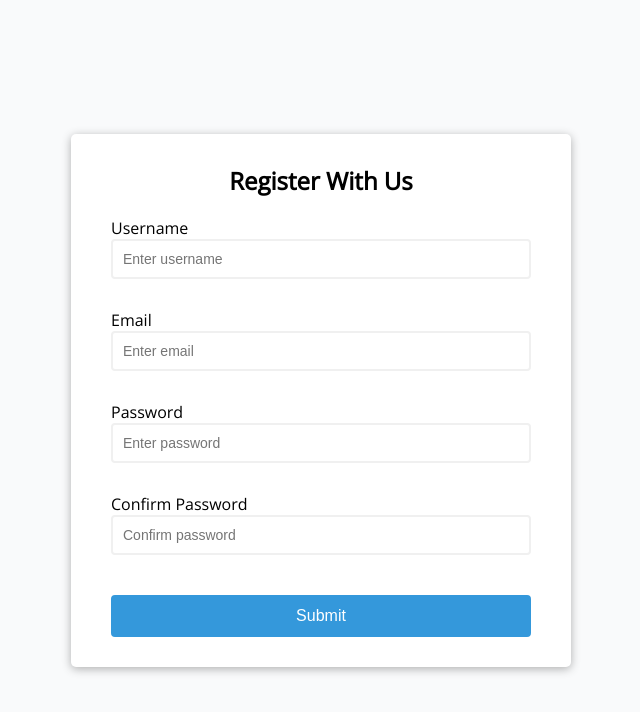
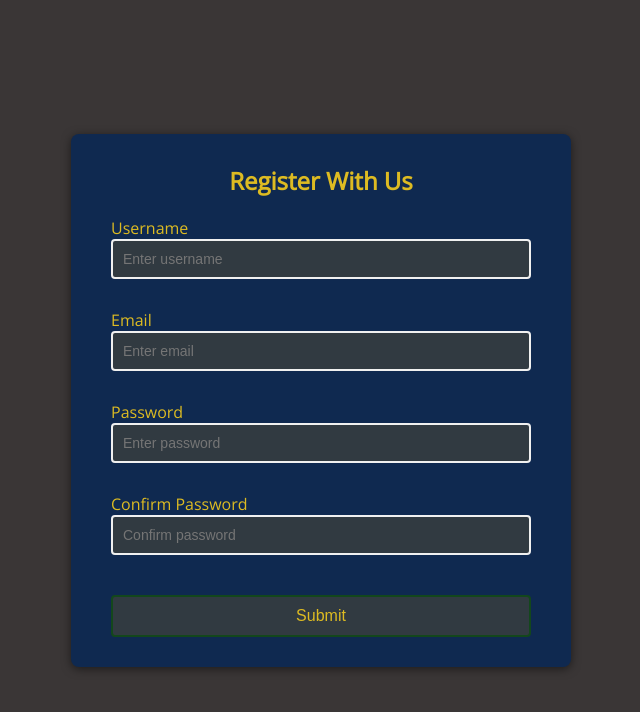
Before and after one commit to CoreyJamesLynch/FormValidator, a React (Create React App) app: page / in a window 1280 px wide. Shown: the top 712 px of the page, without its empty margins (319-959 px from the left). Built offline with nearby package versions, Linux system fonts and the light colour scheme.

Commit message:
Add custom styling to form

```diff
--- a/src/Components/FormComponent.css
+++ b/src/Components/FormComponent.css
@@ -5,7 +5,8 @@
 }
 
 body {
-  background-color: #f9fafb;
+  background-color: rgb(58, 54, 54);
+  /* background-color: #f9fafb; */
   font-family: 'Open Sans', sans-serif;
   display: flex;
   align-items: center;
@@ -15,19 +16,33 @@ body {
 }
 
 .container {
-  background-color: #fff;
-  border-radius: 5px;
-  box-shadow: 0 2px 10px rgba(0, 0, 0, 0.3);
+  background-color: rgb(15, 41, 80);
+  border-radius: 8px;
+  box-shadow: 0 2px 10px rgba(0, 0, 0, 0.5);
   width: 500px;
+}
+
+label {
+  color: rgb(221, 187, 34);
+}
+
+input {
+  background-color:#313a41;
+  color: rgb(236, 207, 152);
 }
 
 h2 {
   text-align: center;
   margin: 0 0 20px;
+  color: rgb(221, 187, 34)
 }
 
 .form {
   padding: 30px 40px;
+}
+
+.success {
+  color: green
 }
 
 .form-control {
@@ -45,16 +60,8 @@ h2 {
   font-size: 14px;
 }
 
-.form-control.success input {
-  border-color: var(--success-color);
-}
-
-.form-control.error input {
-  border-color: var(--error-color);
-}
-
 .form-control small {
-  color: var(--error-color);
+  color: red;
   position: absolute;
   bottom: 0;
   left: 0;
@@ -66,10 +73,10 @@ h2 {
 
 .form button {
   cursor: pointer;
-  background-color: #3498db;
-  border: 2px solid #3498db;
+  background-color: #313a41;
+  border: 2px solid #13471c;
   border-radius: 4px;
-  color: #fff;
+  color: rgb(221, 187, 34);
   display: block;
   font-size: 16px;
   padding: 10px;
--- a/src/Components/FormComponent.js
+++ b/src/Components/FormComponent.js
@@ -145,9 +145,6 @@ const FormComponent = () => {
         </div>
 
         <button type="submit">Submit</button>
-        {formState.isSubmitted && (
-          <div className="success">Form successfully sent. Thank You!</div>
-        )}
       </form>
     </div>
   );
```
